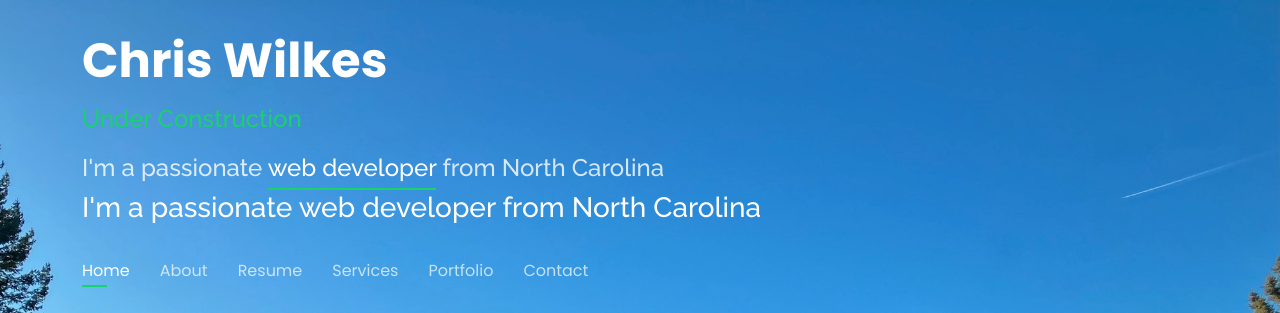
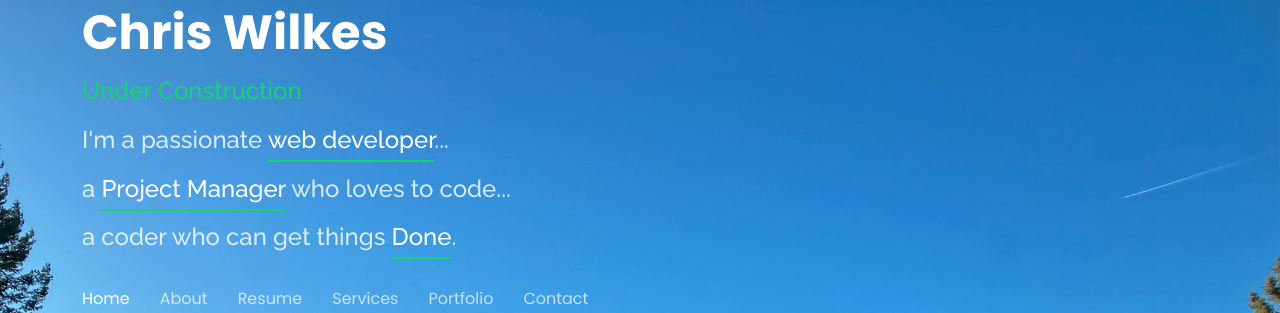
Before and after one commit to cwilkescw/about-me, a plain HTML site: page index.html in a window 1280 px wide. Shown: the top 313 px of the page. Drawn offline with nearby package versions, Linux system fonts and the light colour scheme.

Commit message:
Updates to Home Page

```diff
--- a/index.html
+++ b/index.html
@@ -46,8 +46,9 @@
       <h2><a href="index.html">Under Construction</a></h2>
       <!-- Uncomment below if you prefer to use an image logo -->
       <!-- <a href="index.html" class="mr-auto"><img src="assets/img/logo.png" alt="" class="img-fluid"></a> -->
-      <h2>I'm a passionate <span>web developer</span> from North Carolina</h2>
-      <h3>I'm a passionate <span>web developer</span> from North Carolina</h2>
+      <h2>I'm a passionate <span>web developer</span>...</h2>
+      <h2>a <span>Project Manager</span> who loves to code... </h2>
+      <h2>a coder who can get things <span>Done</span>. </h2>
 
       <nav id="navbar" class="navbar">
         <ul>
```
